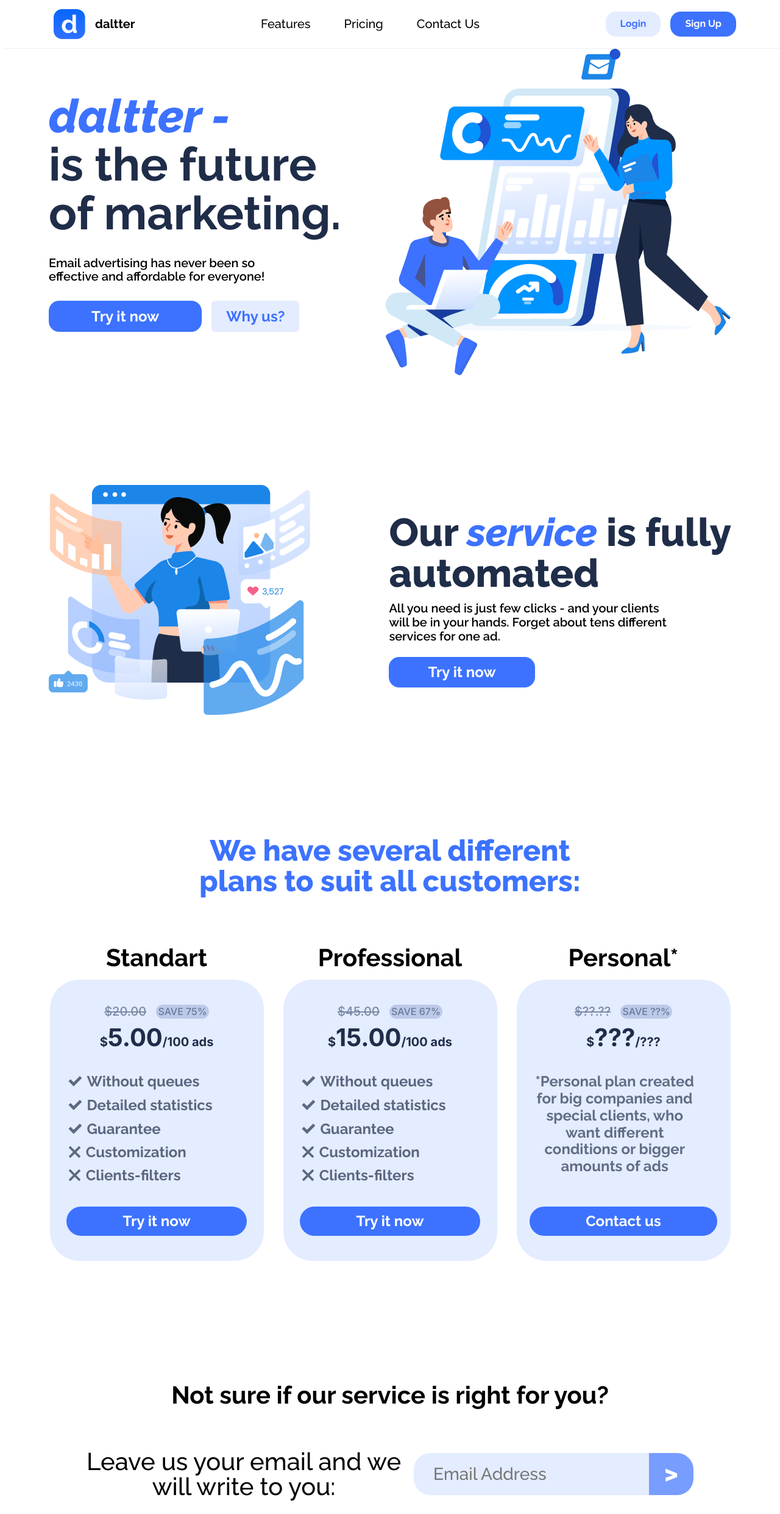
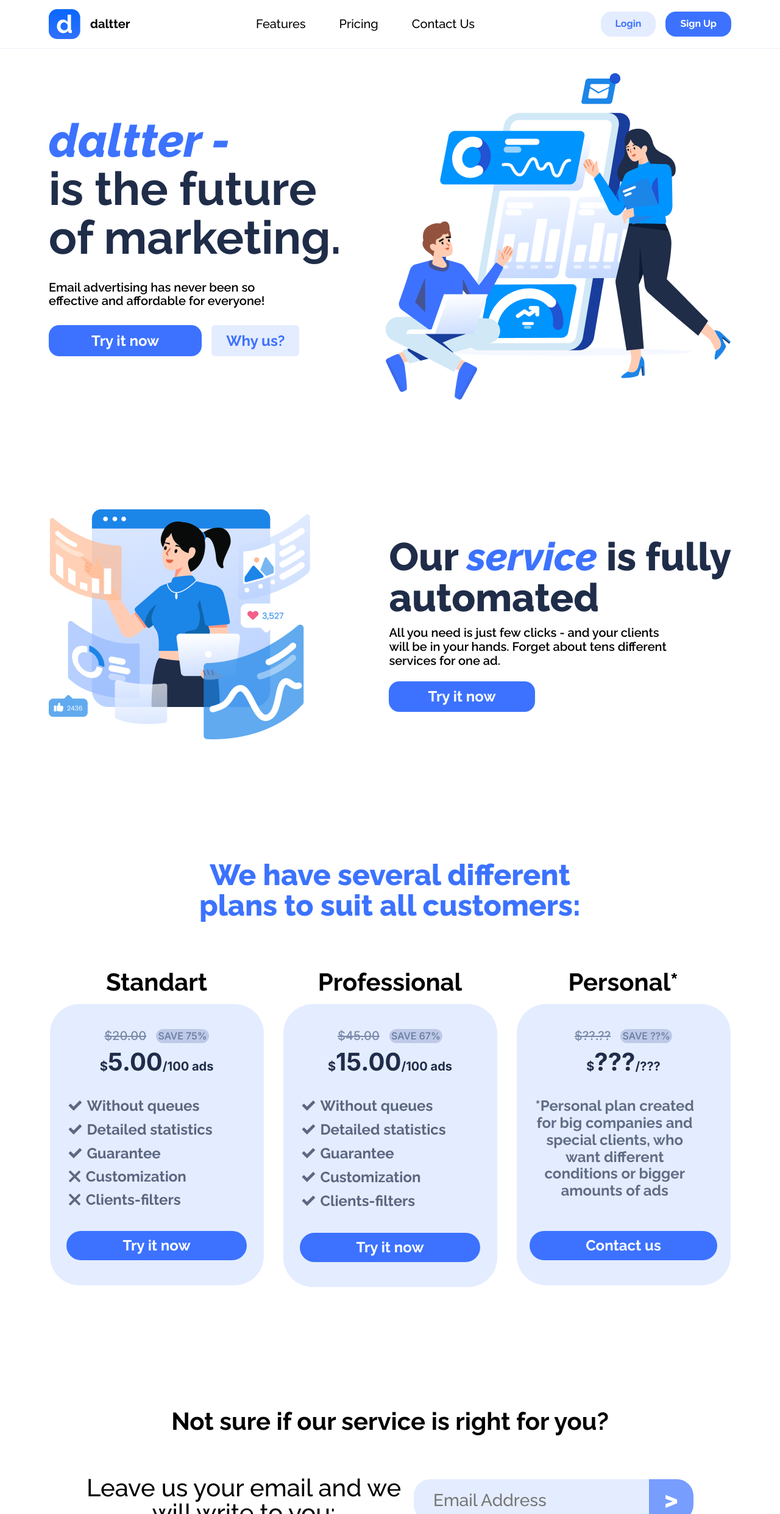
Before and after one commit to m1ssel/daltter_project, a React (Vite) app in the folder my-app/: page / in a window 1280 px wide. Shown: the top 2482 px of the page at 61% size. Built offline with nearby package versions, Linux system fonts and the light colour scheme.

Commit message:
upgraded

```diff
--- a/my-app/index.html
+++ b/my-app/index.html
@@ -4,7 +4,7 @@
     <meta charset="UTF-8" />
     <link rel="icon" type="image/svg+xml" href="/src/img/logo.png" />
     <meta name="viewport" content="width=device-width, initial-scale=1.0" />
-    <title>daltter</title>
+    <title>Daltter - Marketing of the future</title>
     <link rel="preconnect" href="https://fonts.googleapis.com">
     <link rel="preconnect" href="https://fonts.gstatic.com" crossorigin>
     <link href="https://fonts.googleapis.com/css2?family=Inter:wght@500;700;900&family=Raleway:ital,wght@0,400;0,500;0,600;0,700;0,800;1,400;1,500;1,600;1,700;1,800&family=Young+Serif&display=swap" rel="stylesheet">
--- a/my-app/src/components/main/Main.jsx
+++ b/my-app/src/components/main/Main.jsx
@@ -98,11 +98,11 @@ function Main() {
                                         <p>Guarantee</p>
                                     </div>
                                     <div className='third-text'>
-                                        <img src="/src/img/false.png" alt="x" className='text-x'/>
+                                        <img src="/src/img/true.png" alt="x" />
                                         <p>Customization</p>
                                     </div>
                                     <div className='third-text'>
-                                        <img src="/src/img/false.png" alt="x" className='text-x'/>
+                                        <img src="/src/img/true.png" alt="x" />
                                         <p>Clients-filters</p>
                                     </div>
                                 </div>
--- a/my-app/src/components/main/main.css
+++ b/my-app/src/components/main/main.css
@@ -1,4 +1,8 @@
 @import '/src/css/styles.css';
+body {
+  margin: 0;
+}
+
 .main-first {
   display: -webkit-box;
   display: -ms-flexbox;
@@ -11,7 +15,7 @@
           justify-content: space-between;
   max-width: 1120px;
   margin: 0 auto;
-  margin-top: 5rem;
+  padding-top: 15vh;
 }
 
 .hello-right {
--- a/my-app/src/components/main/main.scss
+++ b/my-app/src/components/main/main.scss
@@ -6,13 +6,17 @@
     line-height: $b;
 }
 
+body{
+    margin: 0;
+}
+
 .main-first {
     display: flex;
     align-items: center;
     justify-content: space-between;
     max-width: 1120px;
     margin: 0 auto;
-    margin-top: 5rem;
+    padding-top: 15vh;
 }
 .hello-right {
     display: flex;
```
